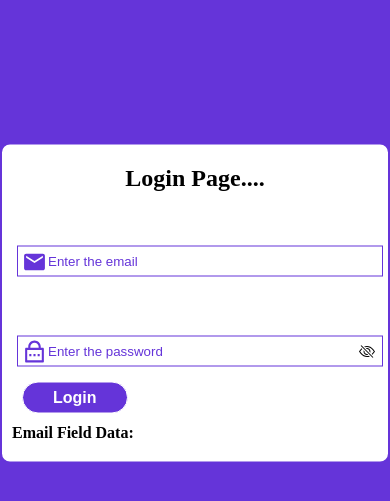
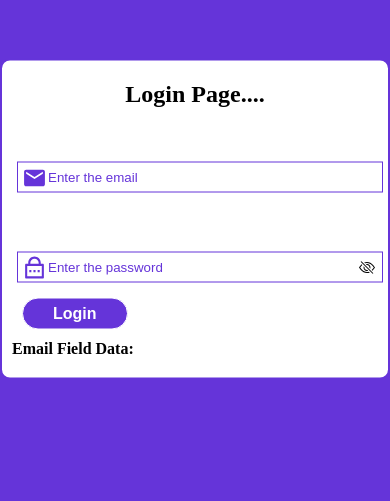
Before and after one commit to gptechnical/loginpage, a React (Create React App) app: page / in a window 390 px wide. Shown: the part 119-620 px from the top of the page. Built offline with nearby package versions, Linux system fonts and the light colour scheme.

Commit message:
responsive form code change

```diff
--- a/src/components/Login.module.css
+++ b/src/components/Login.module.css
@@ -84,9 +84,12 @@
 @media (max-width: 425px) and (min-width: 0px){
   .form_box{
     width: 100%;
+    top: 40%;
   }
+
   .container_box {
     background-color: rgb(101 52 217);
+
   }
   .eye_show {
     left: 97%;
```
